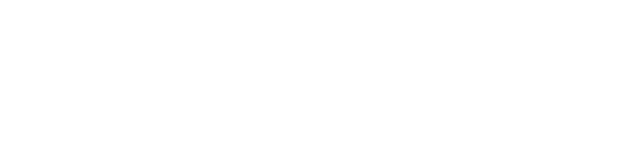
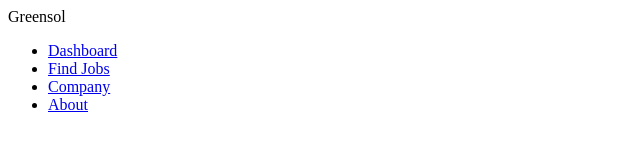
Before and after one commit to javyW/greensolJobApplication, a website: page homepage.html in a window 1280 px wide. Shown: the whole page, without its empty margins (0-640 px from the left). Drawn offline with Linux system fonts and the light colour scheme.

Commit message:
feat: adds basic header

```diff
--- a/homepage.html
+++ b/homepage.html
@@ -7,6 +7,16 @@
     <link rel="stylesheet" href="homepage.css"
 </head>
 <body>
-
+    <header>
+        <nav>
+            <div class="logo">Greensol</div>
+            <ul>
+                <li><a href="#">Dashboard</a></li>
+                <li><a href="#">Find Jobs</a></li>
+                <li><a href="#">Company</a></li>
+                <li><a href="#">About</a></li>
+            </ul>
+        </nav>
+    </header>
 </body>
 </html>
```
